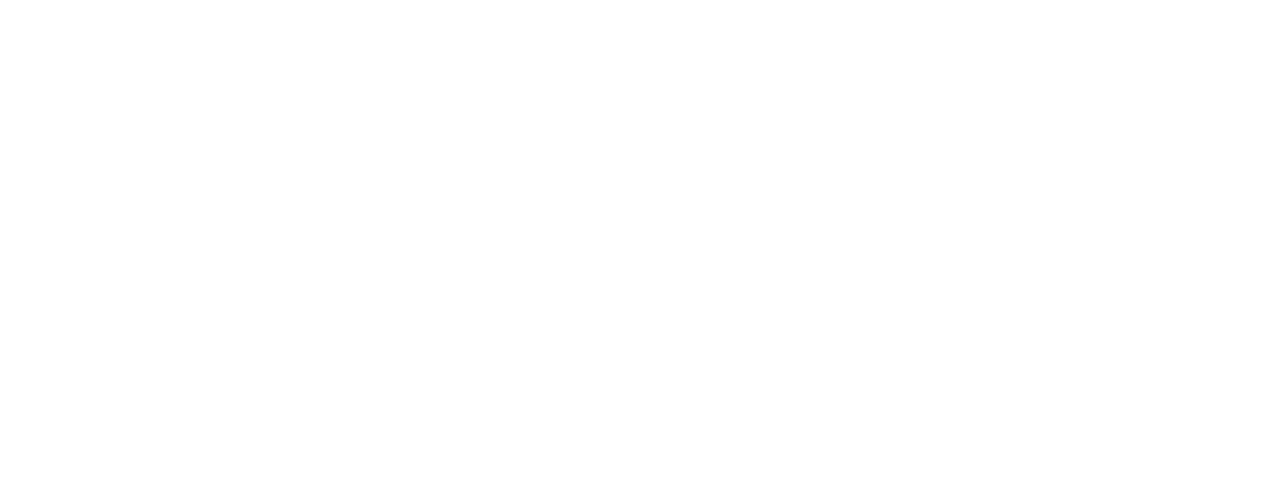
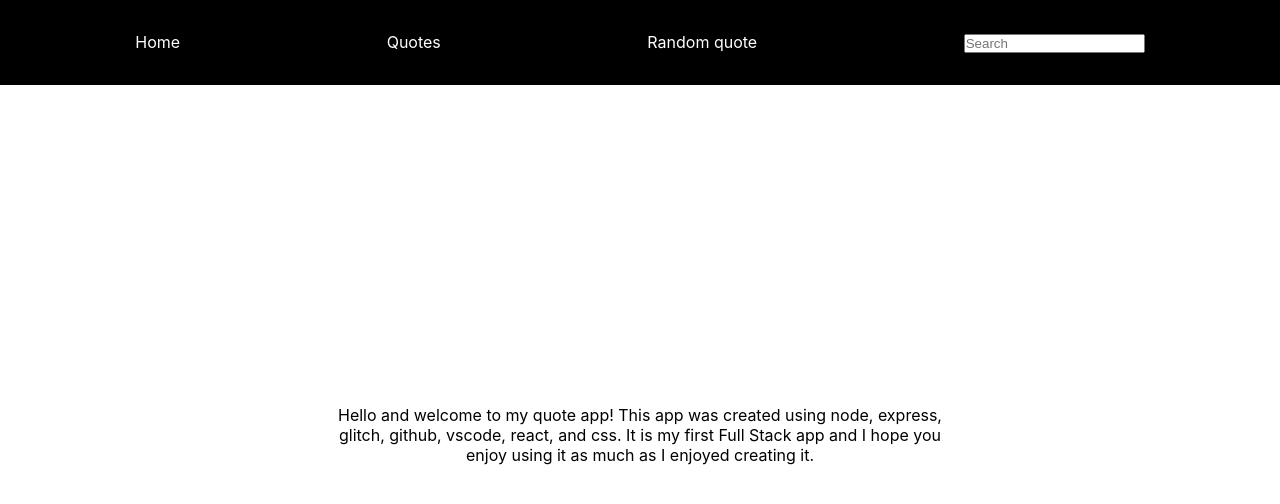
Before and after one commit to michellejanay/quote-app, a React (Create React App) app: page / in a window 1280 px wide. Shown: the top 504 px of the page. Built offline with nearby package versions, Linux system fonts and the light colour scheme.

Commit message:
style: updated

```diff
--- a/src/App.css
+++ b/src/App.css
@@ -1,38 +1,22 @@
+* {
+  padding: 0;
+  margin: 0;
+}
 .App {
   text-align: center;
 }
-
-.App-logo {
-  height: 40vmin;
-  pointer-events: none;
+nav {
+  background-color: black;
+  padding: 2rem;
 }
-
-@media (prefers-reduced-motion: no-preference) {
-  .App-logo {
-    animation: App-logo-spin infinite 20s linear;
-  }
+nav ul {
+  display: flex;
+  justify-content: space-around;
 }
-
-.App-header {
-  background-color: #282c34;
-  min-height: 100vh;
-  display: flex;
-  flex-direction: column;
-  align-items: center;
-  justify-content: center;
-  font-size: calc(10px + 2vmin);
+nav ul li {
+  list-style-type: none;
   color: white;
 }
-
-.App-link {
-  color: #61dafb;
+.index-page {
+  margin: 20rem;
 }
-
-@keyframes App-logo-spin {
-  from {
-    transform: rotate(0deg);
-  }
-  to {
-    transform: rotate(360deg);
-  }
-}
--- a/src/App.js
+++ b/src/App.js
@@ -1,12 +1,19 @@
-import logo from './logo.svg';
-import './App.css';
+import './App.css'
+import Nav from './components/Nav'
+import Quotes from './pages/Quotes'
 
 function App() {
   return (
     <div className="App">
-
+      <Nav />
+      <main className='index-page'>
+        Hello and welcome to my quote app! This app was created using node,
+        express, glitch, github, vscode, react, and css. It is my first Full
+        Stack app and I hope you enjoy using it as much as I enjoyed creating
+        it.
+      </main>
     </div>
-  );
+  )
 }
 
-export default App;
+export default App
--- /dev/null
+++ b/src/components/Nav.jsx
@@ -0,0 +1,18 @@
+import React from 'react'
+
+const Nav = () => {
+  return (
+    <nav>
+      <ul>
+        <li>Home</li>
+        <li>Quotes</li>
+        <li>Random quote</li>
+        <li>
+          <input type="text" placeholder="Search" />
+        </li>
+      </ul>
+    </nav>
+  )
+}
+
+export default Nav
--- /dev/null
+++ b/src/pages/Quotes.jsx
@@ -0,0 +1,14 @@
+import React from 'react'
+// import Nav from '../components/Nav'
+
+const Quotes = () => {
+  return (
+    <div>
+      <h3>.map Here is where the quotes will go</h3>
+      <p>.map here is where the quote author will go</p>
+
+    </div>
+  )
+}
+
+export default Quotes
```
Also changed, not shown: src/components/Btn.jsx (added, +9 -0 lines), src/pages/RandomQuote.jsx (added, +16 -0 lines).
